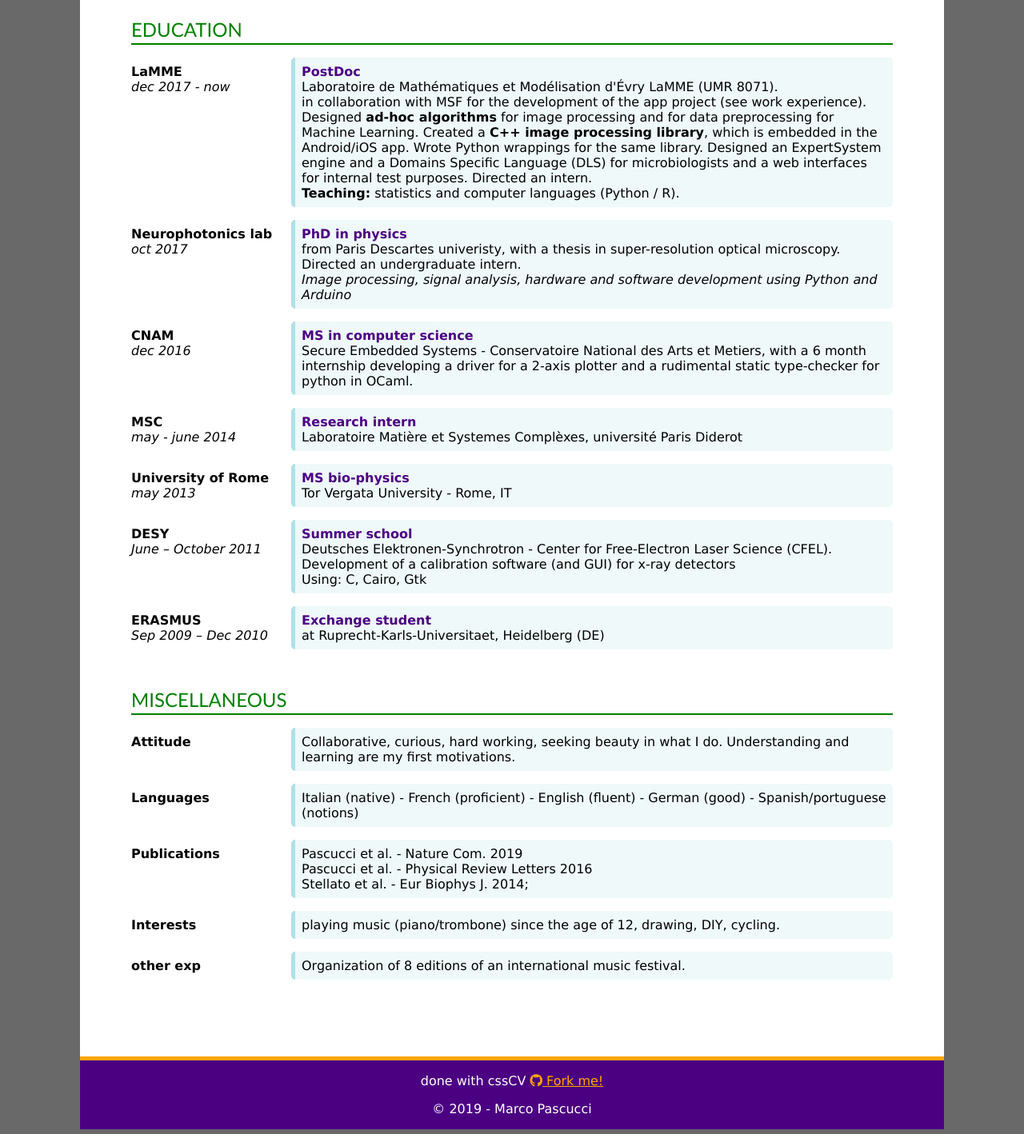
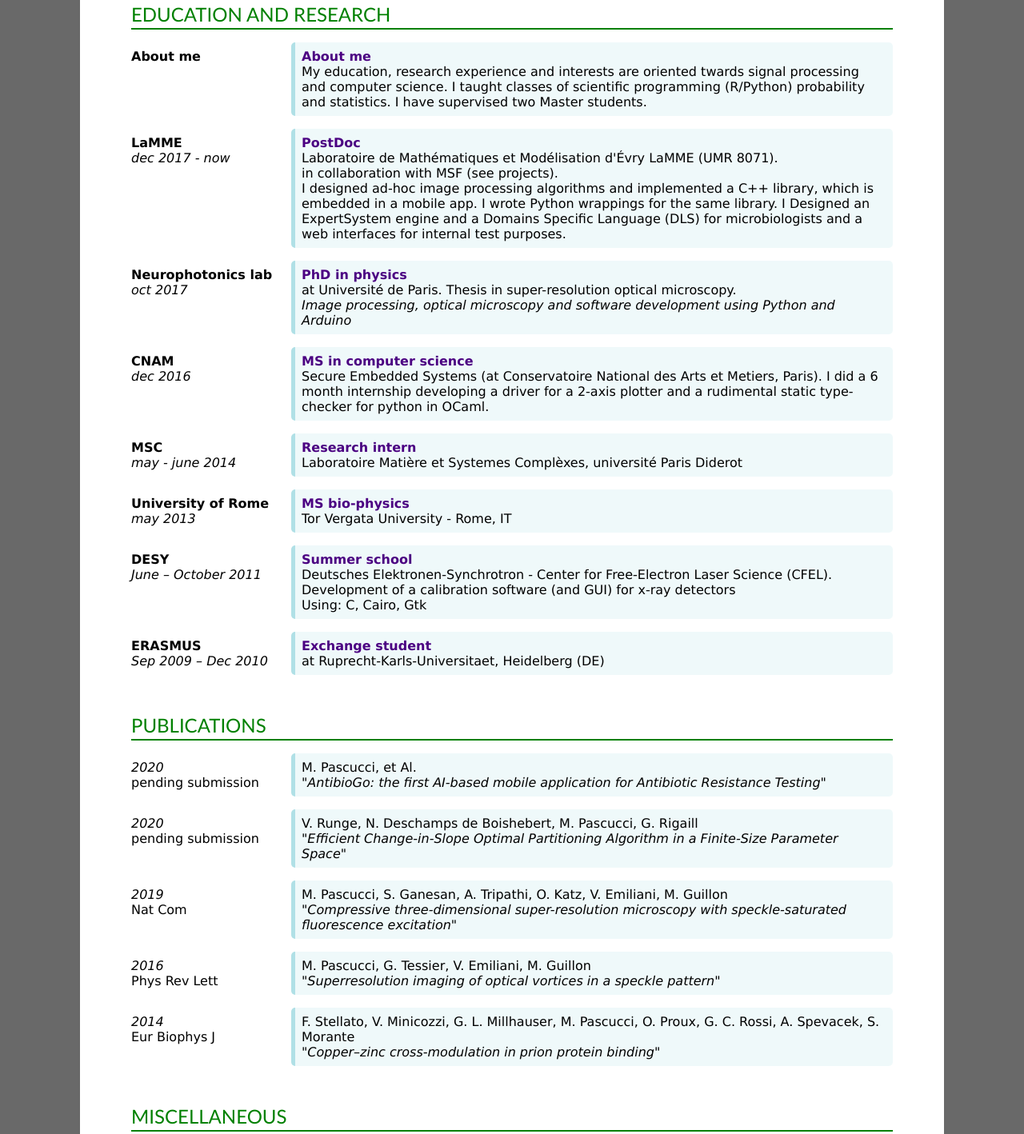
Before and after one commit to mpascucci/csscv, a plain HTML site: page index.html in a window 1280 px wide. Shown: the part 717-2135 px from the top of the page at 80% size. Drawn offline with Linux system fonts and the light colour scheme; some icons are missing.

Commit message:
add publication section

```diff
--- a/data.js
+++ b/data.js
@@ -9,44 +9,49 @@
 data = {
     "personal" : {
         // "photo" : "https://d6d2h4gfvy8t8.cloudfront.net/8481511-orig.jpg",
-        "photo" : "https://mpascucci.github.io/author/admin/avatar.jpg",
+        "photo" : "http://makeitaflair.altervista.org/photos/DSCF8365_crop.jpg",
         "name": "Marco Pascucci",
         "email": "marco.pascucci@univ-evry.fr",
         "emailIcon": "marco.pascucci@univ-evry.fr",
         // "telephone" : "0000000",
-        // "addressLine1": "",
+        "addressLine1": "Marco Pascucci",
         "addressLine2": "75020 - Paris (France)",
         "github" : "http://mpascucci.github.io/",
         // "linkedinIcon" : "http://mpascucci.github.io/",
         "scholarIcon" : "https://scholar.google.fr/citations?user=JHuiyroAAAAJ",
-        "motto": "A dynamic and enthusiast scientific developer who is always ready for good challenges."
+        "motto": "Dynamic and enthusiastic postdoc researcher, always ready for a good challenge."
     },
     "educationList":
         [   {
+                "title": "About me",
+                "where" : "About me",
+                "date" : "",
+                "comment" : "My education, research experience and interests are oriented twards signal processing and computer science. I taught classes of scientific programming (R/Python) probability and statistics. I have supervised two Master students.<br>",
+                "display" : true
+            },
+            {
                 "title": "PostDoc",
                 "where" : "LaMME",
                 "date" : "dec 2017 - now",
                 "comment" : "Laboratoire de Mathématiques et Modélisation d'Évry LaMME (UMR 8071).<br>"+
-                  "in collaboration with MSF for the development of the app project (see work experience).<br>"+
-                  "Designed <b>ad-hoc algorithms</b> for image processing and for data preprocessing for Machine Learning. "+
-                  "Created a <b>C++ image processing library</b>, which is embedded in the Android/iOS app. Wrote Python wrappings for the same library. "+
-                  "Designed an ExpertSystem engine and a Domains Specific Language (DLS) for microbiologists and a web interfaces for internal test purposes. Directed an intern.<br>"+
-                  "<b>Teaching:</b> statistics and computer languages (Python / R).",
+                  "in collaboration with MSF (see projects).<br>"+
+                  "I designed ad-hoc image processing algorithms and implemented a C++ library, which is embedded in a mobile app. I wrote Python wrappings for the same library."+
+                  " I Designed an ExpertSystem engine and a Domains Specific Language (DLS) for microbiologists and a web interfaces for internal test purposes.",
                 "display" : true
             },
             {
                 "title": "PhD in physics",
                 "where": "Neurophotonics lab",
                 "date" : "oct 2017",
-                "comment" : "from Paris Descartes univeristy, with a thesis in super-resolution optical microscopy. Directed an undergraduate intern.",
-                "skills" : "Image processing, signal analysis, hardware and software development using Python and Arduino",
+                "comment" : "at Université de Paris. Thesis in super-resolution optical microscopy.",
+                "skills" : "Image processing, optical microscopy and software development using Python and Arduino",
                 "display" : true
             },
             {
                 "title": "MS in computer science",
                 "where" : "CNAM",
                 "date" : "dec 2016",
-                "comment" : "Secure Embedded Systems - Conservatoire National des Arts et Metiers, with a 6 month internship developing a driver for a 2-axis plotter and a rudimental static type-checker for python in OCaml.",
+                "comment" : "Secure Embedded Systems (at Conservatoire National des Arts et Metiers, Paris). I did a 6 month internship developing a driver for a 2-axis plotter and a rudimental static type-checker for python in OCaml.",
                 "display" : true
             },
             {
@@ -82,19 +87,62 @@ data = {
     "experienceList":
         [
             {
-                "title": "Lead developer / R&D",
+                "title": "R&D (lead developer)",
                 "where" : "MSF Foundation",
                 "date" : "dec 2017 - now",
-                "comment" : "Developing an <b>open-source</b> <a href='https://fondation.msf.fr/projets/astapp-un-outil-de-diagnostic-gratuit-pour-tester-la-resistance-aux-antibiotiques'>mobile biomedical application</a> for <b>Médecins Sans Frontières</b> (MSF) Foundation for fighting antibiotic resistance. " +
+                "comment" : "Creating an <b>open-source</b> <a href='https://fondation.msf.fr/projets/astapp'>mobile-health application</a> for <b>Médecins Sans Frontières</b> (MSF) Foundation for fighting antibiotic resistance. " +
                   "The app is an offline <b>AI</b> that assists lab technicians to perform a biomedical test from an image taken with a smartphone." +
                   "<br>" +
-                  "Supported by a proof of concept and a working demo, the project won the <a href='https://www.blog.google/outreach-initiatives/google-org/ai-impact-challenge-grantees/'>Google AI Impact Challenge 2019</a>, being selected among more than 2600 applications worldwide, granted 1.3M$ "+
+                  "The project won the <a href='https://www.blog.google/outreach-initiatives/google-org/ai-impact-challenge-grantees/'>Google AI Impact Challenge 2019</a>, being selected among more than 2600 applications worldwide, granted 1.3M$ "+
                   "and further boosted by the close collaboration of Google fellows, working together on the different aspects of the app development."+
                   "<br>"+
                   "Hired a software developper to comply with project deadlines.",
                 "dev skills": "Skills: Image processing, Python, C++, openCV,  Cython, js, Git",
                 "display" : true
             }
+        ],
+    "Publications":
+        [
+            {
+            "date" : "2020",
+            "journal" : "pending submission",
+            "authors" : "M. Pascucci, et Al.",
+            "paperTitle" : "AntibioGo: the first AI-based mobile application for Antibiotic Resistance Testing",
+            "display" : true,
+            "url" : ""
+            },
+            {
+            "date" : "2020",
+            "journal" : "pending submission",
+            "authors" : "V. Runge, N. Deschamps de Boishebert, M. Pascucci, G. Rigaill",
+            "paperTitle" : "Efficient Change-in-Slope Optimal Partitioning Algorithm in a Finite-Size Parameter Space",
+            "display" : true,
+            "url" : ""
+            },
+            {
+            "date" : "2019",
+            "journal" : "Nat Com",
+            "authors" : "M. Pascucci, S. Ganesan, A. Tripathi, O. Katz, V. Emiliani, M. Guillon",
+            "paperTitle" : "Compressive three-dimensional super-resolution microscopy with speckle-saturated fluorescence excitation",
+            "display" : true,
+            "url" : "https://www.nature.com/articles/s41467-019-09297-5"
+            },
+            {
+            "date" : "2016",
+            "journal" : "Phys Rev Lett",
+            "authors" : "M. Pascucci, G. Tessier, V. Emiliani, M. Guillon",
+            "paperTitle" : "Superresolution imaging of optical vortices in a speckle pattern",
+            "display" : true,
+            "url" : "https://journals.aps.org/prl/abstract/10.1103/PhysRevLett.116.093904"
+            },
+            {
+            "date" : "2014",
+            "authors" : "F. Stellato, V. Minicozzi, G. L. Millhauser, M. Pascucci, O. Proux, G. C. Rossi, A. Spevacek, S. Morante",
+            "journal" : "Eur Biophys J",
+            "paperTitle" : "Copper–zinc cross-modulation in prion protein binding",
+            "display" : true,
+            "url" : "https://link.springer.com/article/10.1007/s00249-014-0993-6"
+            },
         ],
     "Miscellaneous":
         [
@@ -109,11 +157,6 @@ data = {
                 "display" : true
             },
             {
-                "where" : "Publications",
-                "comment": "Pascucci et al. - Nature Com. 2019<br> Pascucci et al. - Physical Review Letters 2016 <br> Stellato et al. - Eur Biophys J. 2014; <br>",
-                "display" : true
-            },
-            {
                 "where" : "Interests",
                 "comment": "playing music (piano/trombone) since the age of 12, drawing, DIY, cycling.",
                 "display" : true
--- a/index.html
+++ b/index.html
@@ -45,10 +45,13 @@
 
             <section class="mainTable">
                 <div class="pageItem experienceList">
-                    <div class="sectionTitle">Work experience</div>
+                    <div class="sectionTitle">Projects</div>
                 </div>
                 <div class="pageItem educationList">
-                    <div class="sectionTitle">Education</div>
+                    <div class="sectionTitle">Education and Research</div>
+                </div>
+                <div class="pageItem Publications">
+                    <div class="sectionTitle">Publications</div>
                 </div>
                 <div class="pageItem Miscellaneous">
                     <div class="sectionTitle">Miscellaneous</div>
--- a/scipt.js
+++ b/scipt.js
@@ -25,18 +25,29 @@ function fillSection(sectionName) {
             entry.setAttribute("class","listEntry");
             lCell.setAttribute("class","tableCell");
             rCell.setAttribute("class","tableCell");
+
+            // populate the section
             for (var key in item) {
-                if (["where", "date"].indexOf(key) > -1) {
+                if (["where", "date", "journal"].indexOf(key) > -1) {
                     element = document.createElement("p");
                     element.setAttribute("class", key + "Item");
                     element.innerHTML = item[key];
                     lCell.appendChild(element);
                     continue;
                 }
-                if (item[key] && key != "display") {
+                if (item[key] && ["display","url"].indexOf(key) < 0) {
                     element = document.createElement("p");
                     element.setAttribute("class", key + "Item");
-                    element.innerHTML = item[key];
+                    // add "" around paper title
+                    if (key == "paperTitle") {
+                        item[key] = `"${item[key]}"`;
+                    }
+                    if (item["url"]) {
+                        let url = item["url"];
+                        element.innerHTML = `<a class="publication" href="${url}" target="blank">${item[key]}<\a>`;
+                    } else {
+                        element.innerHTML = item[key];
+                    }
                     entry.appendChild(element);
                 }
             }
@@ -49,7 +60,7 @@ function fillSection(sectionName) {
 }
 
 // fill-in spectial sections
-var specialSections = ["educationList", "experienceList", "Miscellaneous"];
+var specialSections = ["educationList", "experienceList", "Publications", "Miscellaneous"];
 for (var i=0; i<specialSections.length;i++) {
     sectionName = specialSections[i];
     if (document.getElementsByClassName(sectionName).length == 1) {
--- a/style.css
+++ b/style.css
@@ -30,6 +30,11 @@ body {
 
 a {
     color: var(--fg-color-2);
+}
+
+a.publication {
+    color: var(--fg-color);
+    text-decoration: none;
 }
 
 div.page {
@@ -179,6 +184,9 @@ p.dateItem {
 p.whereItem {
     font-weight: bold;
 }
+p.paperTitleItem {
+    font-style: italic;
+}
 
 
 /* Responsive
```
